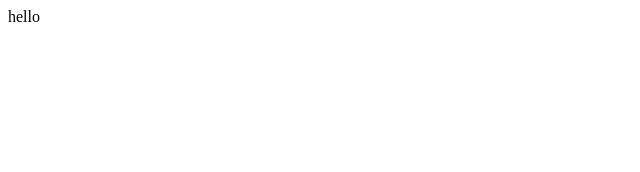
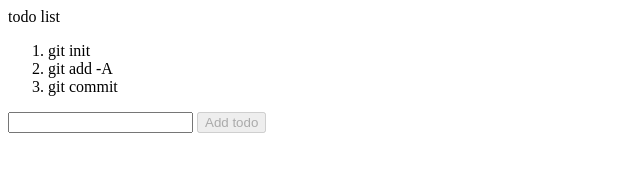
Before and after one commit to maciejspychala/vue_tut, a plain HTML site: page index.html in a window 1280 px wide. Shown: the whole page, without its empty margins (0-640 px from the left). Drawn offline with nearby package versions, Linux system fonts and the light colour scheme.

Commit message:
simple todo

```diff
--- a/index.html
+++ b/index.html
@@ -7,8 +7,18 @@
     </head>
     <body>
         <div id="app">
-            {{ message }}
+            <span> {{ title }} </span>
+            <ol>
+                <li v-for='todo in todos'>
+                    {{ todo.text }}
+                </li>
+            </ol>
+            <div>
+                <input v-model="newTodo">
+                <button v-on:click="addTodo" v-bind:disabled="newTodo === ''">Add todo</button>
+            </div>
         </div>
+
         <script src="main.js"></script>
     </body>
 </html>
--- a/main.js
+++ b/main.js
@@ -1,6 +1,18 @@
 var app = new Vue({
     el: '#app',
     data: {
-        message: 'hello'
+        title: 'todo list',
+        todos: [
+            { text: 'git init' },
+            { text: 'git add -A' },
+            { text: 'git commit' }
+        ],
+        newTodo: ''
+    },
+    methods: {
+        addTodo: function() {
+            this.todos.push({ text: this.newTodo });
+            this.newTodo = '';
+        }
     }
 });
```
